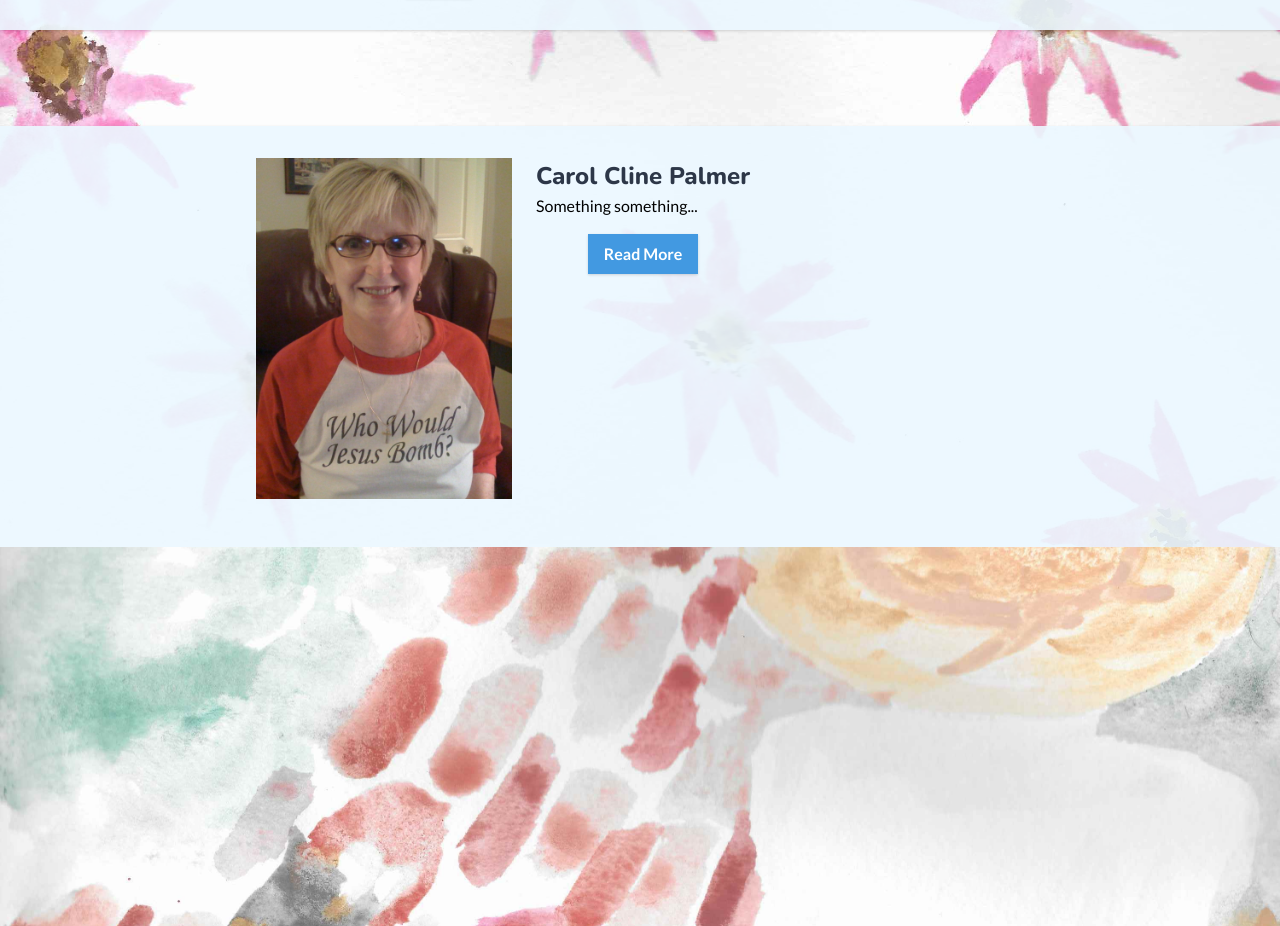
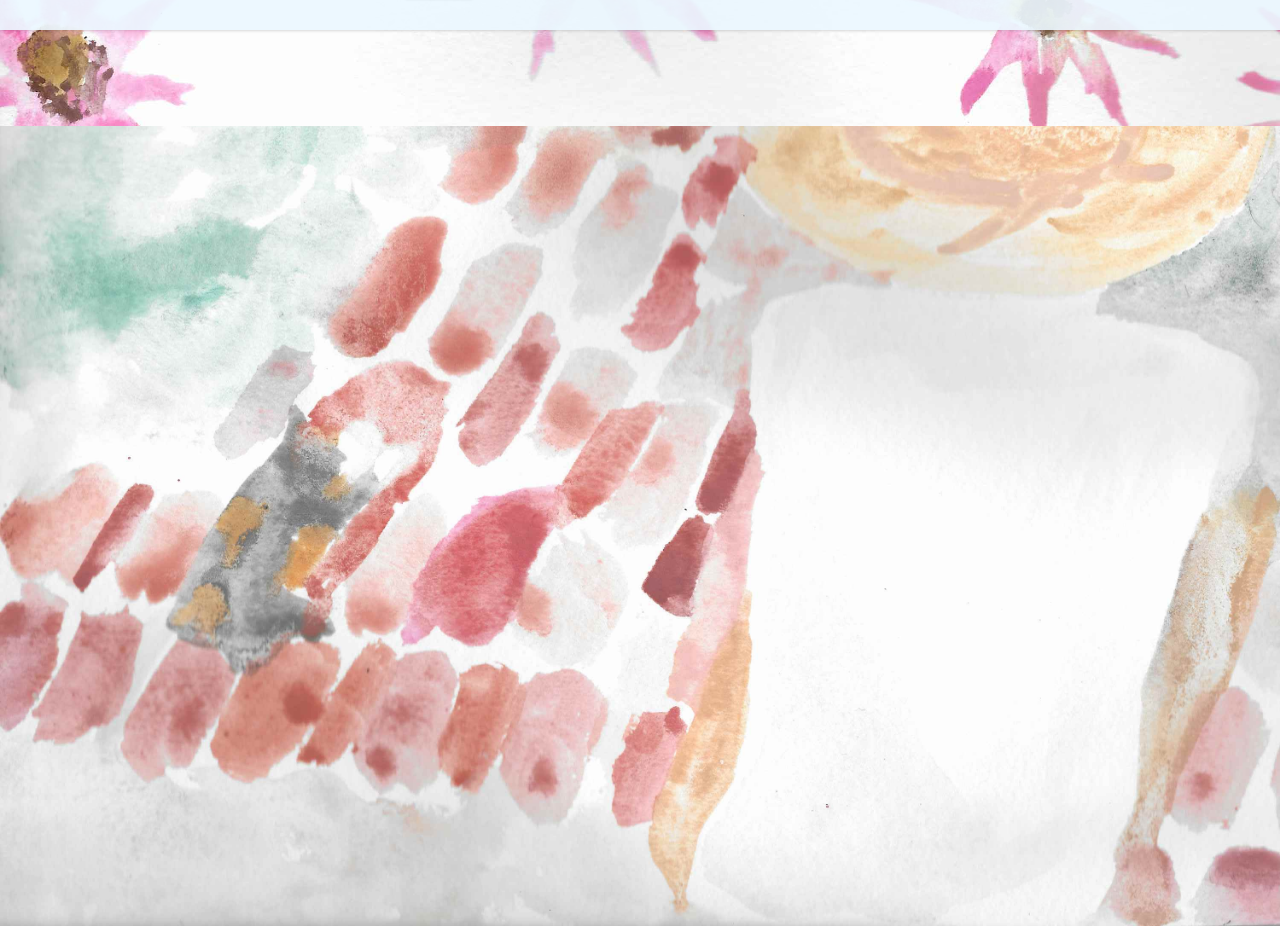
Before and after one commit to ppalms/carols-celebration, an Angular app in the folder client/ccp-web/: page / in a window 1280 px wide. Shown: the part 1986-2912 px from the top of the page. Built offline with nearby package versions, Linux system fonts and the light colour scheme; a web font is replaced by a local one.

Commit message:
Comment obit section

```diff
--- a/client/ccp-web/src/app/landing/landing.component.html
+++ b/client/ccp-web/src/app/landing/landing.component.html
@@ -41,7 +41,7 @@
 </div>
 
 <!-- Obituary -->
-<div class="page-section mt-24 p-8 lg:px-32 xl:px-64">
+<!-- <div class="page-section mt-24 p-8 lg:px-32 xl:px-64">
   <div class="sm:flex sm:flex-row">
     <img
       src="/assets/images/who-would-jesus-bomb.jpg"
@@ -63,6 +63,6 @@
       </div>
     </div>
   </div>
-</div>
+</div> -->
 
 <div class="bg-bottom pt-64 pb-10 sm:h-screen"></div>
```
